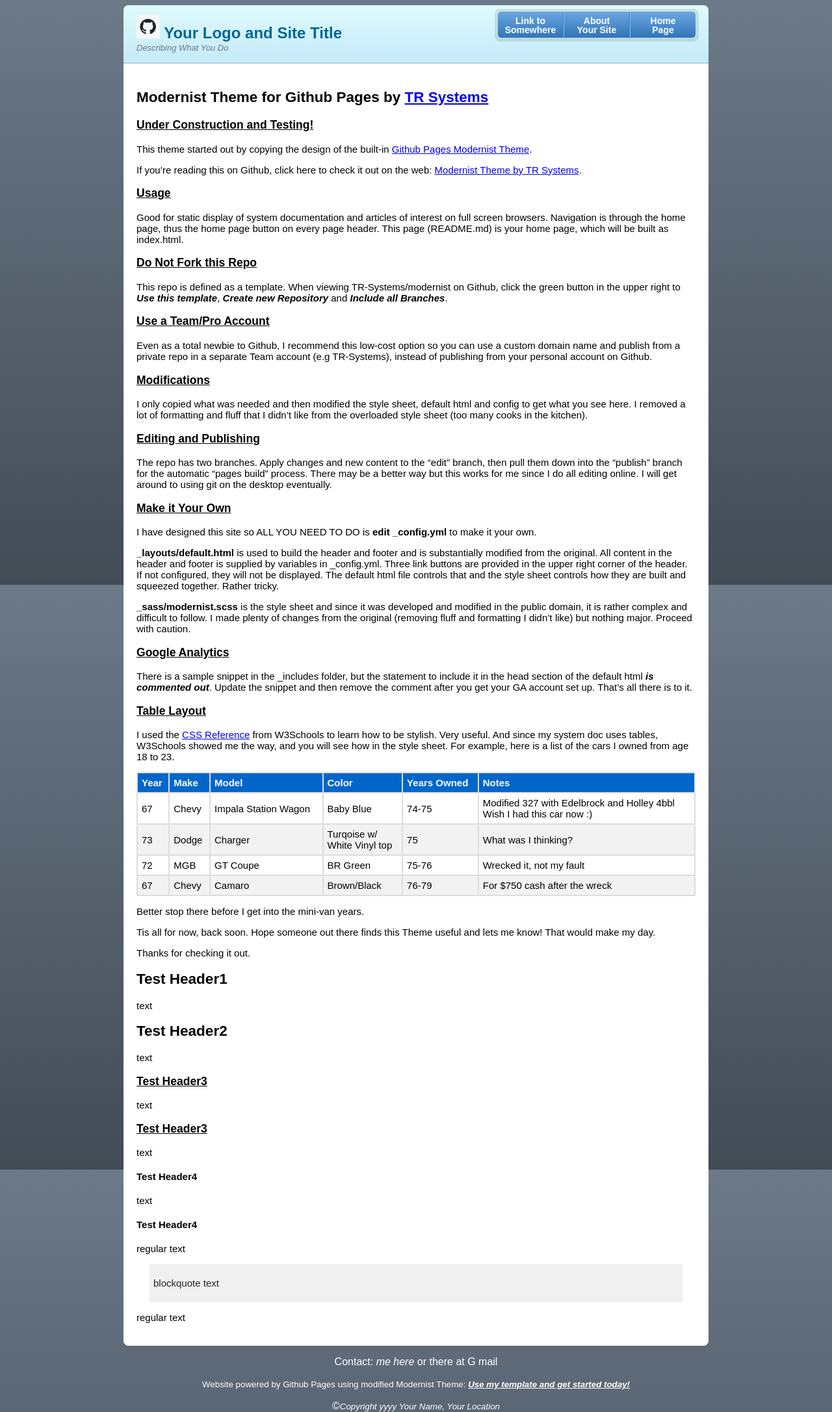
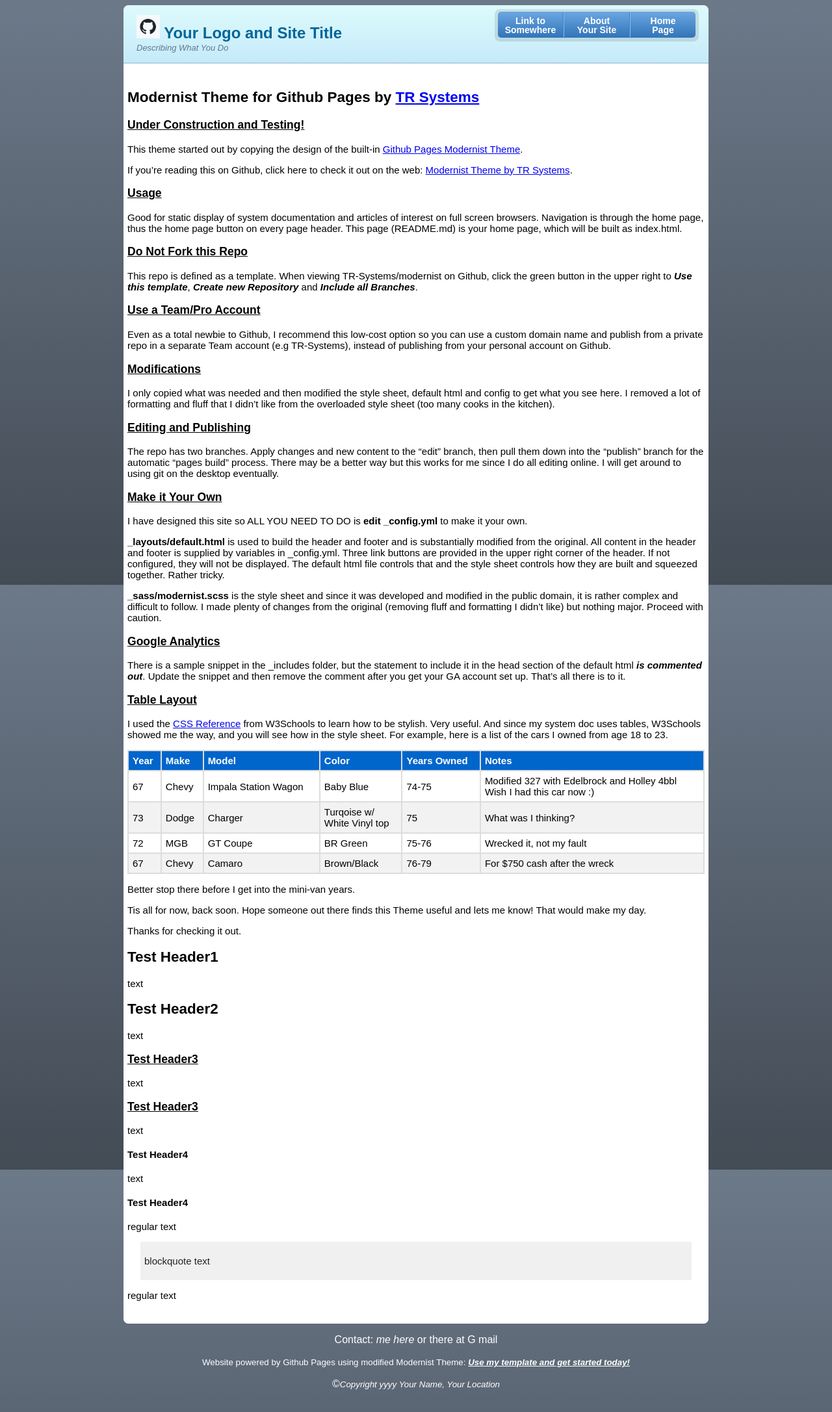
Before and after one commit to TR-Systems/modernist, a Jekyll site: the page built from README.md, in a window 1280 px wide. Shown: the whole page at 65% size. Built offline with Jekyll 4.4.1, drawn with Linux system fonts in a browser that asks for light colours; our own code applies the rules of GitHub Pages for plain Markdown files; after the commit the page ends 2139 px from its top, so only the background shows below that.

Commit message:
Update modernist.scss

```diff
--- a/_sass/modernist.scss
+++ b/_sass/modernist.scss
@@ -140,7 +140,7 @@
 }
 
 section {
-  padding:20px 20px;
+  padding:20px 6px;
   font-size:15px;
   border-top:1px solid #fff;
   background:#FFFFFF;
```
